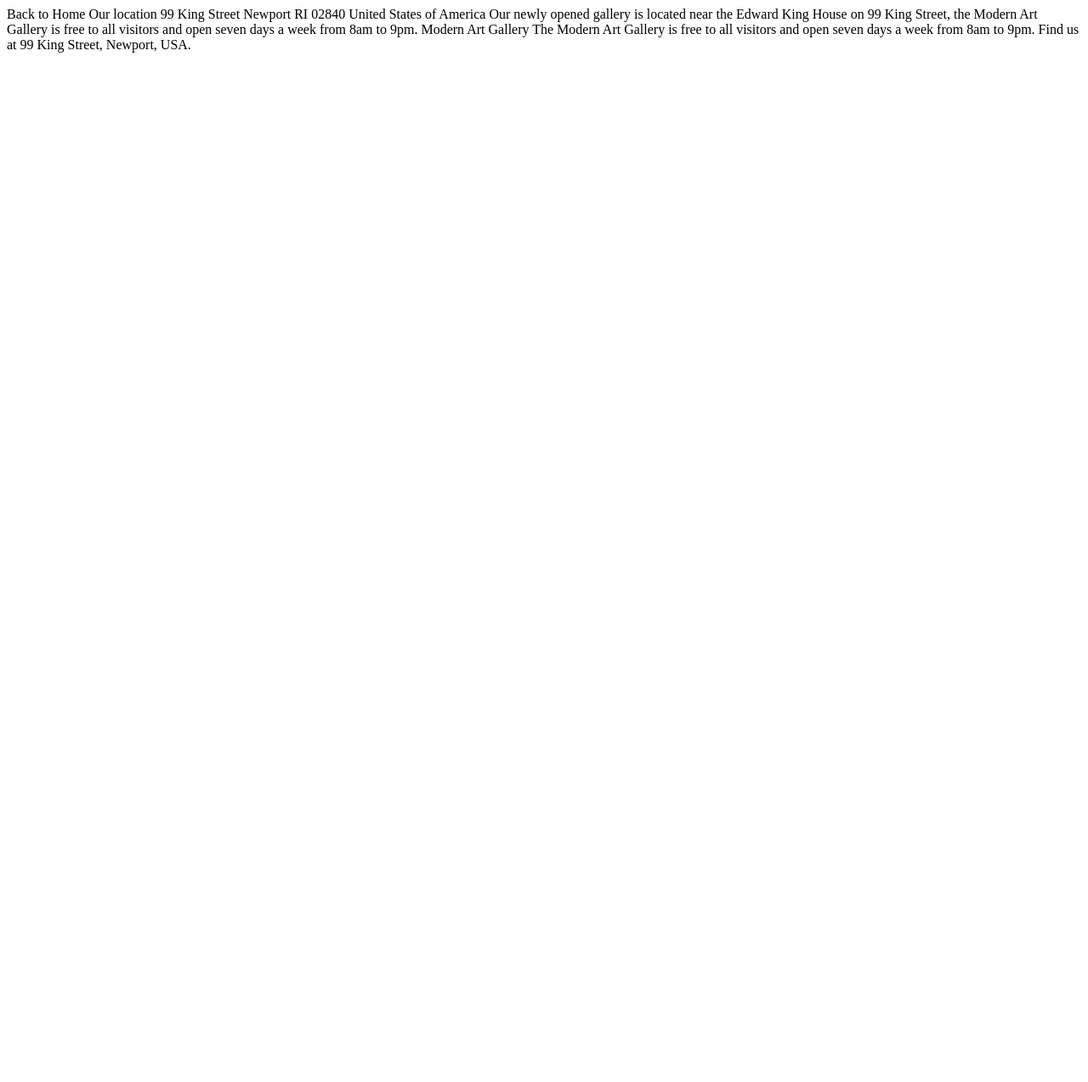
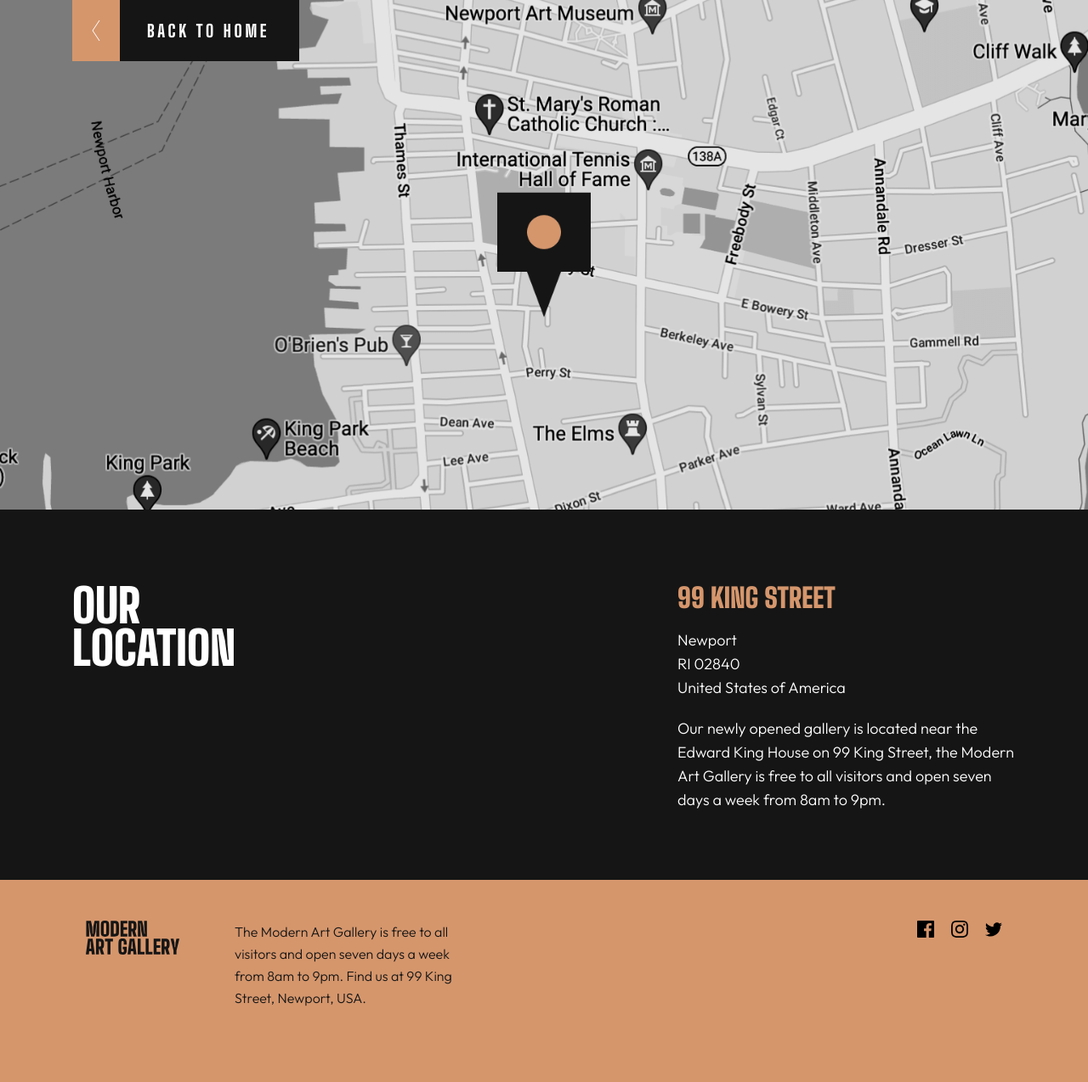
Before and after one commit to beqarion/fm-jr-art-gallery-website, a plain HTML site: page location.html in a window 1280 px wide. Shown: the whole page at 85% size. Before the commit the page ends 800 px from the top, so only its background shows below. Drawn offline with Linux system fonts and the light colour scheme.

Commit message:
finished

```diff
--- /dev/null
+++ b/assets/css/style-location.css
@@ -0,0 +1,311 @@
+/*
+===============
+Fonts
+===============
+*/
+@import url("https://fonts.googleapis.com/css2?family=Big+Shoulders+Display:wght@800;900&family=Outfit:wght@300&display=swap");
+/*
+===============
+Variables
+===============
+*/
+
+:root {
+  /* colors */
+  --dark-cream: #d5966c;
+  --clr-black: #151515;
+  --clr-gray: #444444;
+
+  --clr-white: #fff;
+  --ff-primary: "Roboto", sans-serif;
+  --ff-secondary: "Open Sans", sans-serif;
+  --transition: all 0.3s linear;
+  --max-width: 1110px;
+  --fixed-width: 620px;
+
+  --font-1: "Big Shoulders Display", cursive;
+  --font-2: "Outfit", sans-serif;
+}
+/*
+===============
+Global Styles
+===============
+*/
+
+*,
+::after,
+::before {
+  margin: 0;
+  padding: 0;
+  box-sizing: border-box;
+}
+body {
+  font-family: var(--font-2);
+  color: var(--clr-gray);
+}
+h1,
+h2,
+h3,
+h4,
+h5 {
+  font-family: var(--font-1);
+  color: var(--clr-black);
+}
+ul {
+  list-style-type: none;
+}
+a {
+  text-decoration: none;
+}
+
+/*  global classes */
+
+/* section */
+.section {
+  padding: 5rem 0;
+}
+
+.section-center {
+  width: 91.46vw;
+  margin: 0 auto;
+  max-width: var(--max-width);
+}
+@media screen and (min-width: 768px) {
+  .section-center {
+    width: 89.6vw;
+  }
+}
+.img {
+  display: block;
+  width: 100%;
+  object-fit: cover;
+}
+/* btn */
+.btn {
+  display: inline-flex;
+}
+.btn span {
+  padding: 24px 35px 24px 32px;
+  background: var(--clr-black);
+  color: var(--clr-white);
+  font-family: var(--font-1);
+  font-weight: 800;
+  font-size: 20px;
+  line-height: 24px;
+  letter-spacing: 3.63636px;
+  text-transform: uppercase;
+  transition: var(--transition);
+}
+
+.btn .icon-container {
+  background: var(--dark-cream);
+  width: 56px;
+  height: 72px;
+  display: grid;
+  place-items: center;
+  transition: var(--transition);
+}
+@media screen and (min-width: 1440px) {
+  .btn:hover span {
+    background: var(--dark-cream);
+  }
+  .btn:hover .icon-container {
+    background: var(--clr-black);
+  }
+}
+
+/*
+=================
+Header
+=================
+*/
+.header {
+  height: 550px;
+  overflow: hidden;
+}
+.header > img {
+  width: 100%;
+  height: 100%;
+}
+.map-img-tablet,
+.map-img-desktop {
+  display: none;
+}
+.location-btn {
+  position: absolute;
+}
+@media screen and (min-width: 768px) {
+  .header {
+    height: 600px;
+  }
+  .map-img-mobile {
+    display: none;
+  }
+  .map-img-tablet {
+    display: block;
+  }
+}
+@media screen and (min-width: 1440px) {
+  .map-img-tablet {
+    display: none;
+  }
+  .map-img-desktop {
+    display: block;
+  }
+}
+/*
+=================
+Location
+=================
+*/
+.location-section {
+  padding: 48px 0 56px;
+  background: var(--clr-black);
+}
+.location-title {
+  color: white;
+  font-weight: 900;
+  font-size: 50px;
+  line-height: 45px;
+  text-transform: uppercase;
+  margin-bottom: 48px;
+}
+.location-subtitle {
+  color: var(--dark-cream);
+  font-weight: 900;
+  font-size: 32px;
+  line-height: 32px;
+  text-transform: uppercase;
+  margin-bottom: 20px;
+}
+.location-right p {
+  color: white;
+  font-weight: 300;
+  font-size: 18px;
+  line-height: 28px;
+}
+.address-container {
+  margin-bottom: 20px;
+}
+@media screen and (min-width: 768px) {
+  .location-section {
+    padding: 88px 0 80px;
+  }
+  .location {
+    display: flex;
+    gap: 68px;
+    justify-content: space-between;
+  }
+  .location-right {
+    max-width: 398px;
+  }
+  .location-title {
+    font-size: 55px;
+    line-height: 50px;
+  }
+}
+@media screen and (min-width: 1440px) {
+  .location-section {
+    padding: 104px 0 128px;
+  }
+  .location-title {
+    font-size: 70px;
+    line-height: 70px;
+  }
+  .location-subtitle {
+    margin-bottom: 24px;
+    font-size: 36px;
+    line-height: 36px;
+  }
+  .location p {
+    font-size: 22px;
+    line-height: 32px;
+  }
+  .address-container {
+    margin-bottom: 32px;
+  }
+  .location-right {
+    max-width: 540px;
+  }
+}
+/*
+=================
+Footer
+=================
+*/
+.footer {
+  background: var(--dark-cream);
+}
+.footer-center {
+  padding: 48px 16px;
+}
+/* footer info */
+.summary {
+  margin-bottom: 38px;
+}
+.logo-container {
+  margin-bottom: 38px;
+}
+.summary-text {
+  color: var(--clr-black);
+  font-weight: 300;
+  font-size: 16px;
+  line-height: 26px;
+}
+.socials {
+  display: flex;
+  gap: 20px;
+}
+.logo {
+  height: 20px;
+  width: 20px;
+  background-color: black;
+  transition: var(--transition);
+}
+
+.logo-fb {
+  mask: url(../images/fb-dark.svg) no-repeat center;
+}
+.logo-insta {
+  mask: url(../images/instagram-dark.svg) no-repeat center;
+}
+.logo-twitter {
+  mask: url(../images/twitter-dark.svg) no-repeat center;
+}
+@media screen and (min-width: 768px) {
+  .footer-center {
+    display: flex;
+    align-items: start;
+    justify-content: space-between;
+  }
+  .summary {
+    display: flex;
+    align-items: flex-start;
+    gap: 64px;
+  }
+  .summary-text {
+    max-width: 281px;
+  }
+}
+@media screen and (min-width: 1440px) {
+  .footer-center {
+    display: flex;
+    align-items: start;
+    justify-content: space-between;
+  }
+
+  .summary {
+    display: flex;
+    align-items: flex-start;
+    gap: 140px;
+  }
+  .logo-container img {
+    height: 58px;
+  }
+  .summary-text {
+    max-width: 430px;
+  }
+  .logo:hover {
+    background-color: white;
+  }
+}
--- a/assets/css/style.css
+++ b/assets/css/style.css
@@ -170,6 +170,10 @@ Hero
     grid-template-columns: 50% 50%;
     align-items: center;
     max-width: none;
+
+    width: 89.6vw;
+    max-width: var(--max-width);
+    margin: 0 auto;
   }
   .hero-img-container {
     overflow: visible;
@@ -258,7 +262,7 @@ Hero
     line-height: 32px;
     margin-bottom: 0;
   }
-  .banner-independent {
+  .banner-combined {
     display: none;
   }
   .banner-left {
@@ -485,6 +489,22 @@ Footer
   display: flex;
   gap: 20px;
 }
+.logo {
+  height: 20px;
+  width: 20px;
+  background-color: white;
+  transition: var(--transition);
+}
+
+.logo-fb {
+  mask: url(../images/fb-dark.svg) no-repeat center;
+}
+.logo-insta {
+  mask: url(../images/instagram-dark.svg) no-repeat center;
+}
+.logo-twitter {
+  mask: url(../images/twitter-dark.svg) no-repeat center;
+}
 @media screen and (min-width: 768px) {
   .footer-center {
     display: flex;
@@ -518,4 +538,7 @@ Footer
   .summary-text {
     max-width: 430px;
   }
+  .logo:hover {
+    background-color: var(--dark-cream);
+  }
 }
--- a/location.html
+++ b/location.html
@@ -1,32 +1,81 @@
 <!DOCTYPE html>
 <html lang="en">
+
 <head>
   <meta charset="UTF-8">
   <meta name="viewport" content="width=device-width, initial-scale=1.0">
 
   <link rel="icon" type="image/png" sizes="32x32" href="./assets/favicon-32x32.png">
-
+  <link rel="stylesheet" href="./assets/css/style-location.css">
   <title>Frontend Mentor | Art gallery website</title>
 </head>
+
 <body>
-
-  Back to Home
-
-  Our location
-
-  99 King Street
-  Newport
+  <header class="header">
+    <div class="button-container section-center">
+      <a href="./index.html" class="btn location-btn">
+        <div class="icon-container">
+          <img src="./assets/images/icon-arrow-left.svg" alt="arrow right">
+        </div>
+        <span>Back to Home</span>
+      </a>
+    </div>
+    <img src="./assets/images/mobile/image-map@2x.png" alt="map mobile" class="img map-img-mobile">
+    <img src="./assets/images/tablet/image-map@2x.png" alt="map mobile" class="img map-img-tablet">
+    <img src="./assets/images/desktop/image-map@2x.png" alt="map mobile" class="img map-img-desktop">
+  </header>
+  <section class="location-section">
+    <div class="section-center location-center">
+      <!-- start of article -->
+      <article class="location">
+        <div class="location-left">
+          <!-- title -->
+          <h1 class="location-title">Our<br>location</h1>
+        </div>
+        <div class="location-right">
+          <!-- subtitle -->
+          <h2 class="location-subtitle">99 King Street</h2>
+          <div class="address-container">
+            <p class="city">Newport</p>
+            <p class="zip-code">
               RI 02840
+            </p>
+            <p class="country">
               United States of America
-
+            </p>
+          </div>
+          <!-- info text -->
+          <p class="location-info">
             Our newly opened gallery is located near the Edward King House on 99 King
             Street, the Modern Art Gallery is free to all visitors and open seven days
             a week from 8am to 9pm.
-
-  Modern Art Gallery
-
+          </p>
+        </div>
+      </article>
+      <!-- end of article -->
+    </div>
+  </section>
+  <footer class="footer">
+    <div class="section-center footer-center">
+      <article class="summary">
+        <div class="logo-container">
+          <img src="./assets/images/logo-dark.svg" alt="logo light">
+        </div>
+        <p class="summary-text">
           The Modern Art Gallery is free to all visitors and open seven days a week
           from 8am to 9pm. Find us at 99 King Street, Newport, USA.
+        </p>
+      </article>
+      <div class="socials">
+        <div class="logo logo-fb"></div>
+        <div class="logo logo-insta"></div>
+        <div class="logo logo-twitter"></div>
+        <!-- <img src="./assets/images/fb-dark.svg" alt="" class="svg-icon-footer"> -->
+        <!-- <img src="./assets/images/instagram-dark.svg" alt="" class="svg-icon-footer"> -->
+        <!-- <img src="./assets/images/twitter-dark.svg" alt="" class="svg-icon-footer"> -->
+      </div>
+    </div>
+  </footer>
+</body>
 
-</body>
 </html>
```
Also changed, not shown: index.html (+11 -8 lines), assets/images/fb-dark.svg (added), assets/images/instagram-dark.svg (added), assets/images/twitter-dark.svg (added), screenshot.png (added), 2 other files. Lines whose indentation alone changed are shown as unchanged.
